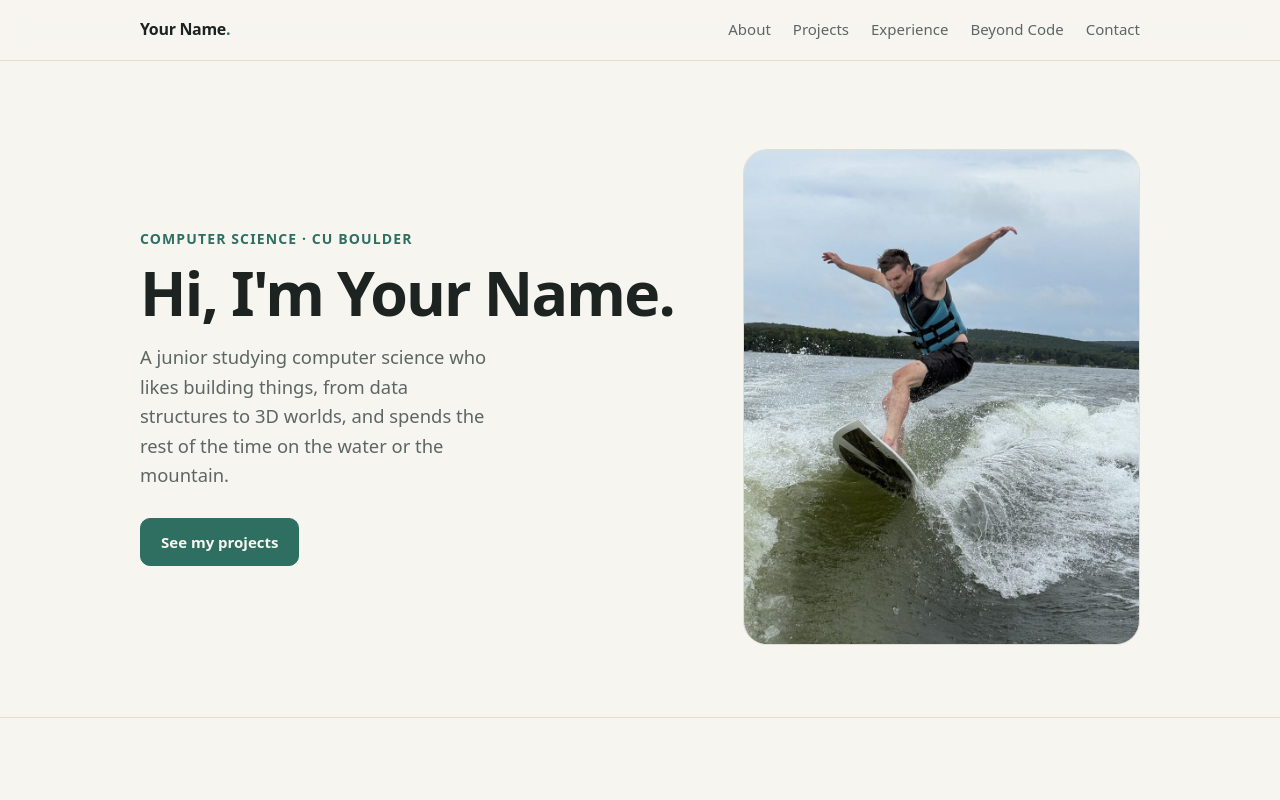
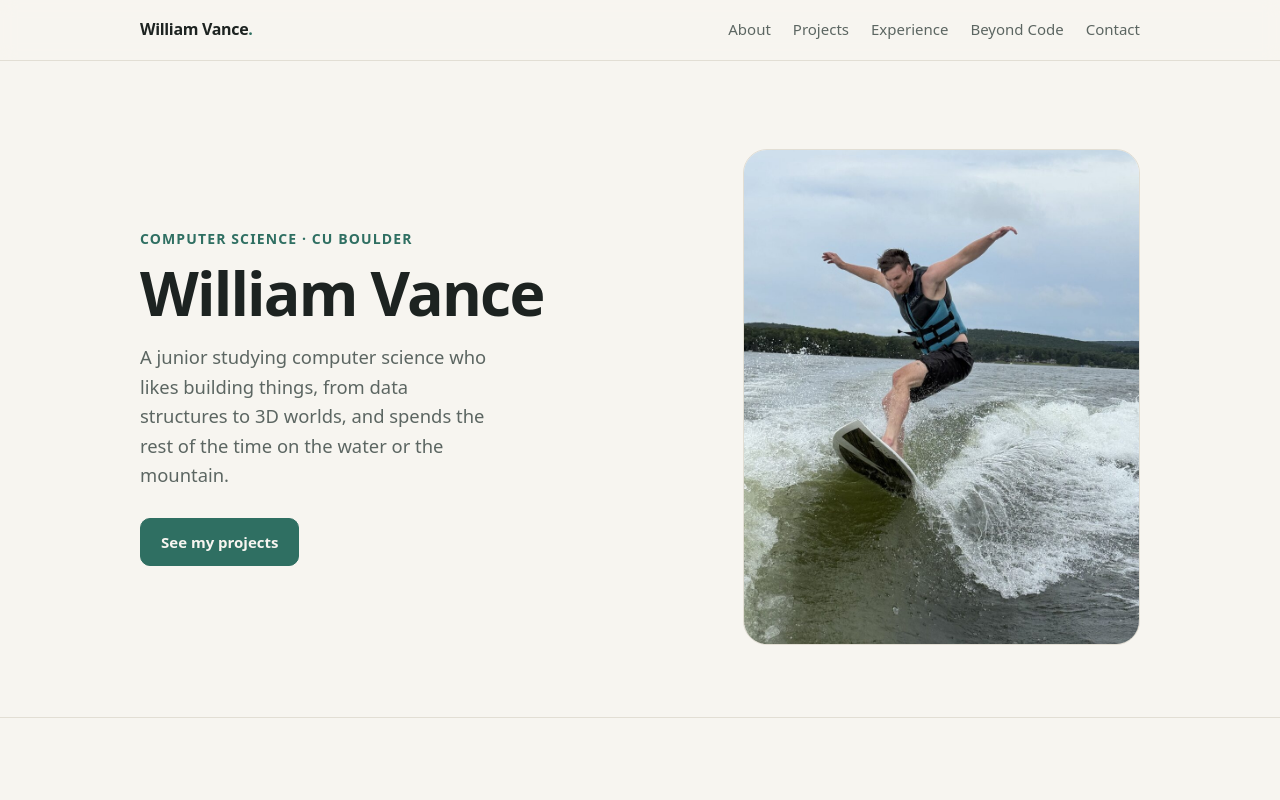
Before and after one commit to wjvance213/personalWebsite, a React (Vite) app: page / in a window 1280 px wide. Shown: the top 800 px of the page. Built offline with nearby package versions, Linux system fonts and the light colour scheme.

Commit message:
changing name display

```diff
--- a/index.html
+++ b/index.html
@@ -4,8 +4,8 @@
     <meta charset="UTF-8" />
     <link rel="icon" type="image/svg+xml" href="/favicon.svg" />
     <meta name="viewport" content="width=device-width, initial-scale=1.0" />
-    <title>Portfolio · CS at CU Boulder</title>
-    <meta name="description" content="Portfolio of a computer science student at CU Boulder: projects, skills, and life outside code." />
+    <title>William Vance · CS at CU Boulder</title>
+    <meta name="description" content="William Vance, computer science student at CU Boulder: projects, skills, and life outside code." />
   </head>
   <body>
     <div id="root"></div>
--- a/src/components/Hero.jsx
+++ b/src/components/Hero.jsx
@@ -7,7 +7,7 @@ export default function Hero() {
       <div className="wrap">
         <div>
           <Reveal className="eyebrow">{hero.eyebrow}</Reveal>
-          <Reveal as="h1">Hi, I'm {site.name}.</Reveal>
+          <Reveal as="h1">{site.name}</Reveal>
           <Reveal as="p" className="lead">{hero.lead}</Reveal>
           <Reveal className="btns">
             <a className="btn primary" href="#projects">See my projects</a>
--- a/src/content.js
+++ b/src/content.js
@@ -5,7 +5,7 @@ import surfPhoto from './assets/surf.jpg'
 import blenderTrackerClip from './assets/BlenderTrackerclip.mp4'
 
 export const site = {
-  name: 'Your Name', // TODO: real name
+  name: 'William Vance',
   github: 'https://github.com/wjvance213',
   resume: null, // e.g. '/resume.pdf' once it's in public/
   linkedin: null,
```
